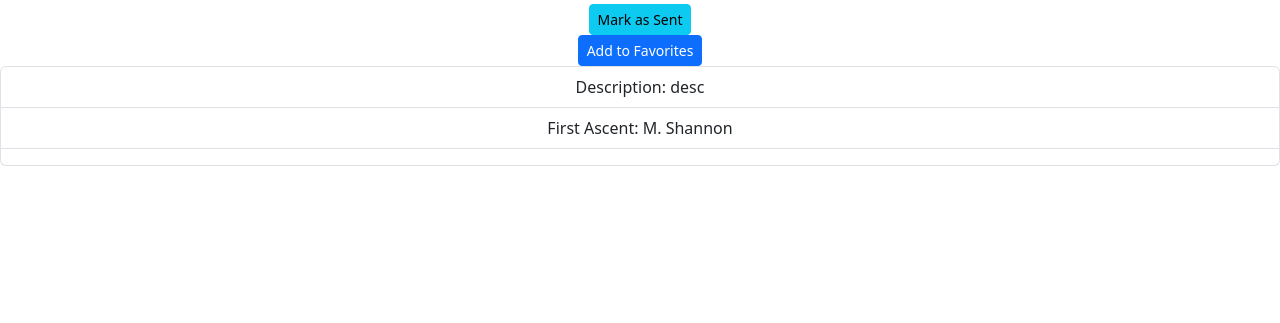
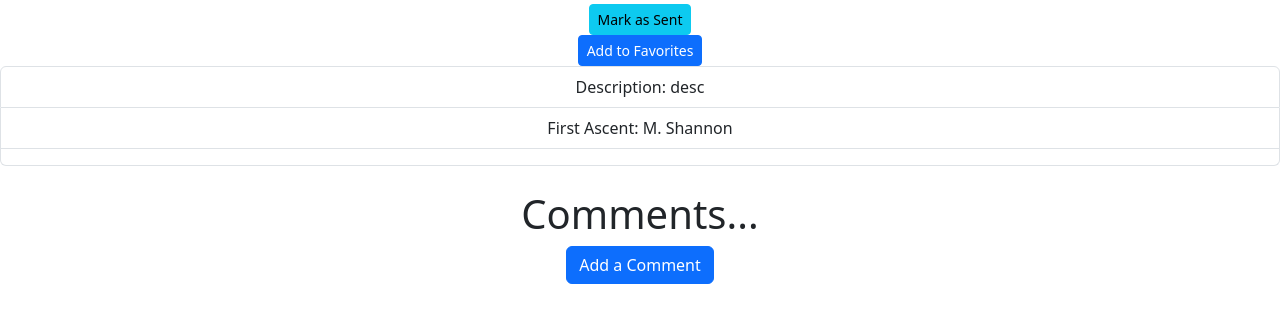
Before and after one commit to Lord13yron/bouldering, a Django app: page /problem/2 in a window 1280 px wide. Shown: the part 190-513 px from the top of the page. Run offline with Django 5.2, Linux system fonts and the light colour scheme; a user stored in the database is signed in; data comes from the database, SQL or seed files in the repository; both versions use the stored data as it was after the commit.

Commit message:
added comments

```diff
--- a/boulderingv2/guide/admin.py
+++ b/boulderingv2/guide/admin.py
@@ -1,6 +1,6 @@
 from django.contrib import admin
 
-from .models import Zone, Area, Problem, Profile, Rating
+from .models import Zone, Area, Problem, Profile, Rating, Comment
 
 class AreaAdmin(admin.ModelAdmin):
     filter_horizontal =("zone",)
@@ -17,3 +17,4 @@ admin.site.register(Area)
 admin.site.register(Problem)
 admin.site.register(Profile, ProfileAdmin)
 admin.site.register(Rating)
+admin.site.register(Comment)
--- a/boulderingv2/guide/models.py
+++ b/boulderingv2/guide/models.py
@@ -55,3 +55,13 @@ class Rating(models.Model):
 
     def __str__(self):
         return f"{self.user} - {self.problem}"
+
+
+class Comment(models.Model):
+    user = models.ForeignKey(Profile, blank=True, null=True, on_delete=models.CASCADE)
+    problem = models.ForeignKey(Problem, blank=True, null=True, on_delete=models.CASCADE)
+    created = models.DateTimeField(auto_now_add=True)
+    comment = models.TextField()
+
+    def __str__(self):
+        return f"{self.user} - {self.problem}"
--- a/boulderingv2/guide/templates/guide/layout.html
+++ b/boulderingv2/guide/templates/guide/layout.html
@@ -4,6 +4,10 @@
 <html lang="en">
     <head>
         <title>{% block title %}Guide{% endblock %}</title>
+        <link href="https://cdn.jsdelivr.net/npm/bootstrap@5.0.0-alpha1/dist/css/bootstrap.min.css">
+        <link href="https://cdn.jsdelivr.net/npm/bootstrap@5.0.0-alpha1/dist/js/bootstrap.bundle.min.js">
+        <link href="https://cdnjs.cloudflare.com/ajax/libs/jquery/3.2.1/jquery.min.js">
+        <link href="https://cdnjs.cloudflare.com/ajax/libs/font-awesome/4.7.0/css/font-awesome.min.css">
         <link href="https://cdn.jsdelivr.net/npm/bootstrap@5.3.3/dist/css/bootstrap.min.css" rel="stylesheet" integrity="sha384-QWTKZyjpPEjISv5WaRU9OFeRpok6YctnYmDr5pNlyT2bRjXh0JMhjY6hW+ALEwIH" crossorigin="anonymous">
         <script defer src="https://cdn.jsdelivr.net/npm/bootstrap@5.3.3/dist/js/bootstrap.bundle.min.js" integrity="sha384-YvpcrYf0tY3lHB60NNkmXc5s9fDVZLESaAA55NDzOxhy9GkcIdslK1eN7N6jIeHz" crossorigin="anonymous"></script>
         <link rel="stylesheet" href="{% static 'css/styles.css' %}">
--- a/boulderingv2/guide/templates/guide/problem.html
+++ b/boulderingv2/guide/templates/guide/problem.html
@@ -48,7 +48,7 @@
 
 
 
-    <ul class="list-group">
+    <ul class="list-group problem">
         <li class="list-group-item">Description: {{ problem.description }}</li>
         <li class="list-group-item">First Ascent: {{ problem.fa }}</li>
         <li class="list-group-item">
@@ -58,5 +58,22 @@
         {% endif %}
     </ul>
 
+    <br>
+    <h1>Comments...</h1>
+    <a href="{% url 'addcomment' problem.id %}">
+      <button class="btn btn-primary">Add a Comment</button>
+    </a>
+    <br>
+    {% for comment in comments %}
+    <div class="d-flex flex-column bd-highlight mb-3">
+      <div class="p-2 bd-highlight text-start fw-bold">{{ comment.user }} - {{ comment.created }}</div>
+      <div class="p-2 bd-highlight text-start">{{ comment.comment}}</div>
+
+
+    {% endfor %}
+
+
+
+
 
 {% endblock %}
--- a/boulderingv2/guide/urls.py
+++ b/boulderingv2/guide/urls.py
@@ -14,5 +14,6 @@ urlpatterns = [
     path("removefavorite/<int:problem_id>", views.removefavorite, name="removefavorite"),
     path("profile", views.profile, name="profile"),
     path("ratings/<int:problem_id>", views.ratings, name="ratings"),
+    path("addcomment/<int:problem_id>", views.addcomment, name="addcomment"),
 
 ]
--- a/boulderingv2/guide/views.py
+++ b/boulderingv2/guide/views.py
@@ -5,7 +5,7 @@ from django.shortcuts import render, redirect
 from django.urls import reverse
 
 from .forms import ProblemForm
-from .models import Zone, Area, Problem, Rating
+from .models import Zone, Area, Problem, Rating, Comment
 
 # Create your views here.
 
@@ -40,7 +40,8 @@ def problem(request, problem_id):
         'areas': Area.objects.all(),
         'zones': Zone.objects.all(),
         'favorites':  current_user.profile.favorites.all(),
-        'sends': current_user.profile.sends.all()
+        'sends': current_user.profile.sends.all(),
+        'comments': Comment.objects.filter(problem=problem_id).order_by('created')
 
     })
 
@@ -175,3 +176,7 @@ def ratings(request, problem_id):
     return render(request, 'guide/ratings.html',{
       'problem': Problem.objects.get(id=problem_id)
     })
+
+
+def addcomment(request, problem_id):
+    return redirect(f'/problem/{problem_id}')
--- a/boulderingv2/static/css/styles.css
+++ b/boulderingv2/static/css/styles.css
@@ -38,6 +38,11 @@ td.column_d {width: 10%;}
     background-color: var(--bs-gray-300);
 }
 
+.problem img{
+    max-width: 600px;
+    max-height: 800px;
+}
+
 @media (min-width: 576px){
     #profile {
         width: 80%;
```
Also changed, not shown: boulderingv2/guide/templates/guide/addcomment.html (added, +10 -0 lines), boulderingv2/db.sqlite3, boulderingv2/guide/migrations/0018_comment.py (added), boulderingv2/guide/migrations/0019_comment_problem.py (added).
